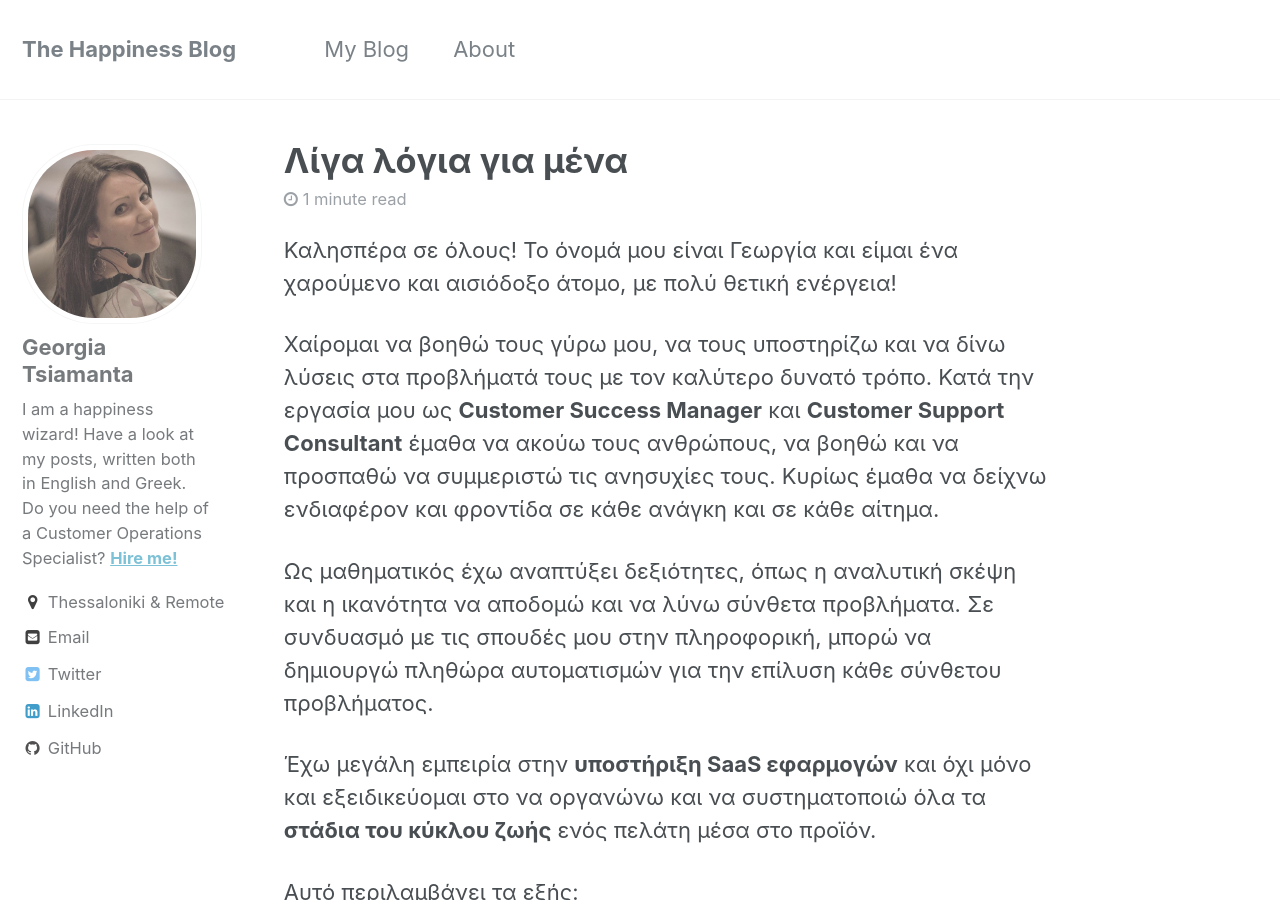
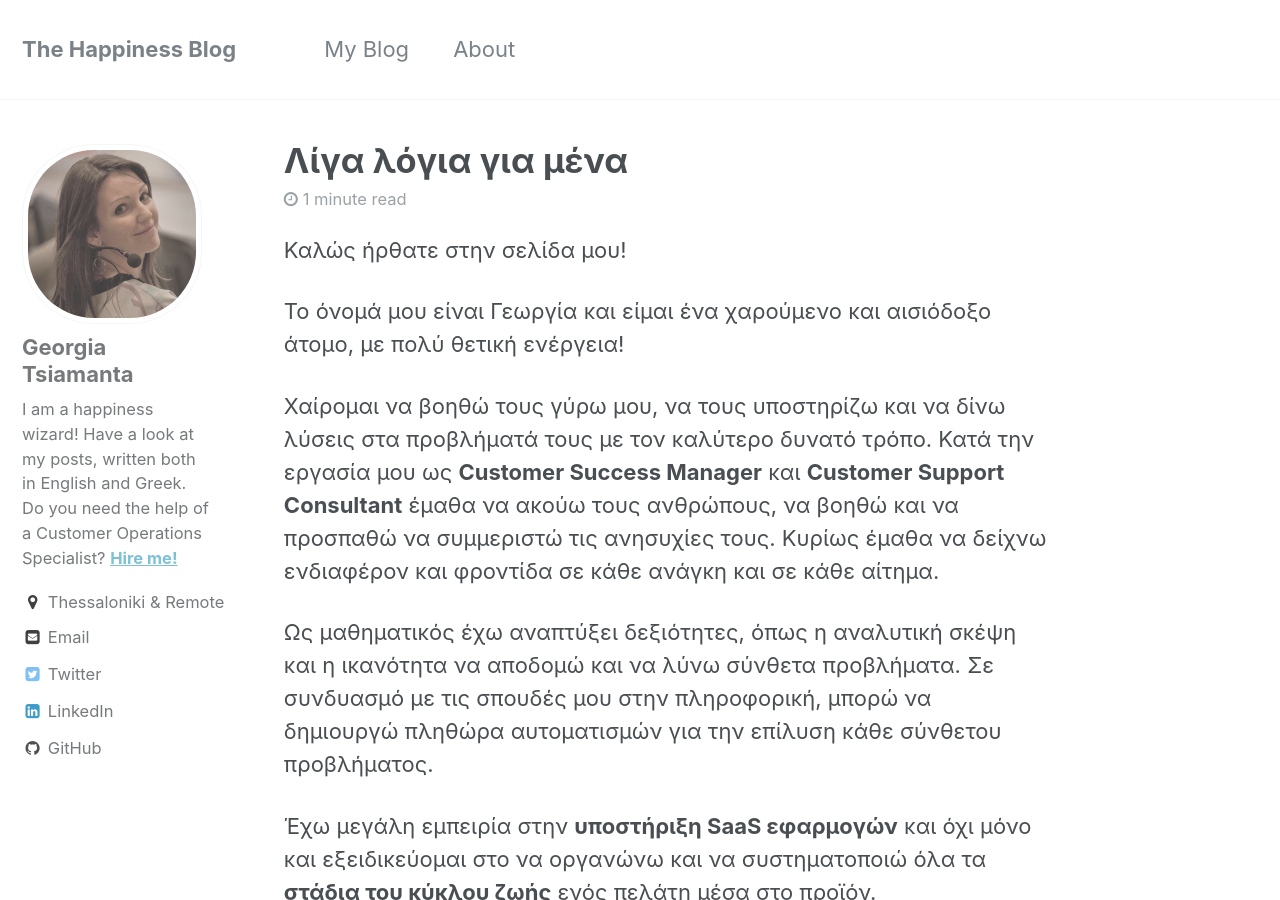
Before and after one commit to georgiats/georgiats.github.io, a Jekyll site: the page built from _posts/2017-06-15-about-me-greek.md, in a window 1280 px wide and 900 px high. Built offline with Jekyll 4.4.1, drawn with Linux system fonts in a browser that asks for light colours.

Commit message:
edit text

```diff
--- a/_posts/2017-06-15-about-me-greek.md
+++ b/_posts/2017-06-15-about-me-greek.md
@@ -5,7 +5,8 @@ categories:
 ---
 
 
-Καλησπέρα σε όλους!
+Καλώς ήρθατε στην σελίδα μου!
+
 Το όνομά μου είναι Γεωργία και είμαι ένα χαρούμενο και αισιόδοξο άτομο, με πολύ θετική ενέργεια!
 
 Χαίρομαι να βοηθώ τους γύρω μου, να τους υποστηρίζω και να δίνω λύσεις στα προβλήματά τους με τον καλύτερο δυνατό τρόπο. Κατά την εργασία μου ως **Customer Success Manager** και **Customer Support Consultant** έμαθα να ακούω τους ανθρώπους, να βοηθώ και να προσπαθώ να συμμεριστώ τις ανησυχίες τους. Κυρίως έμαθα να δείχνω ενδιαφέρον και φροντίδα σε κάθε ανάγκη και σε κάθε αίτημα.
```
